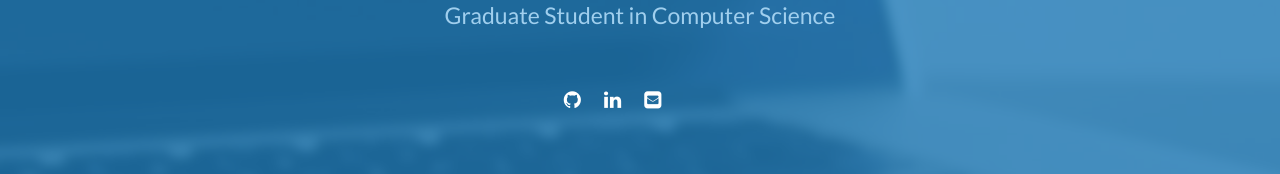
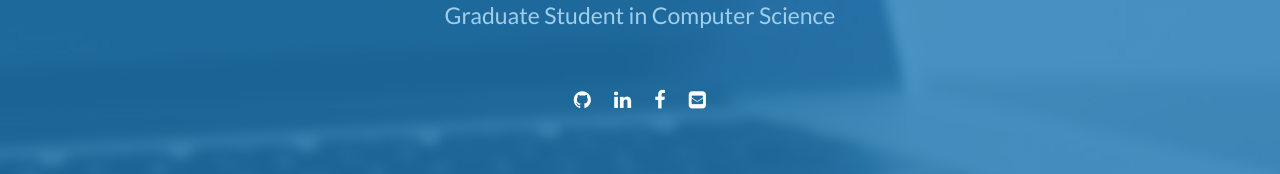
Before and after one commit to htata31/htata31.github.io, a website: page index.html in a window 1280 px wide. Shown: the part 386-560 px from the top of the page. Drawn offline with nearby package versions, Linux system fonts and the light colour scheme.

Commit message:
Commiting the latest changes

```diff
--- a/index.html
+++ b/index.html
@@ -51,7 +51,7 @@
             <h1>Harish Tata</h1><br>
             <h2 style="font-size: 23px">Graduate Student in Computer Science</h2><br>
             <!--<a href="#" class="btn-rounded-white">Download Resume</a>-->
-            <div class="col-sm-7 social" style="">
+            <div class="col-sm-7 social" style="position: relative;left:8%">
                 <ul >
                     <li>
                         <a href="https://github.com/htata31" target="_blank"><i style="color: white" class="fa fa-github" aria-hidden="true"></i></a>
@@ -62,10 +62,10 @@
                     <li>
                         <a href="https://www.linkedin.com/in/harish-tata-12572b62/" target="_blank"><i style="color: white" class="fa fa-linkedin" aria-hidden="true"></i></a>
                     </li>
-                    <!-- <li>
+                    <li>
                     <a href="https://www.facebook.com/htata31" target="_blank"><i style="color: white" class="fa fa-facebook" aria-hidden="true"></i></a>
                     </li>
-                    <li>
+                    <!-- <li>
                         <a href="https://twitter.com/htata94" target="_blank"><i style="color: white" class="fa fa-twitter" aria-hidden="true"></i></a>
                     </li>
                     <li>
```
